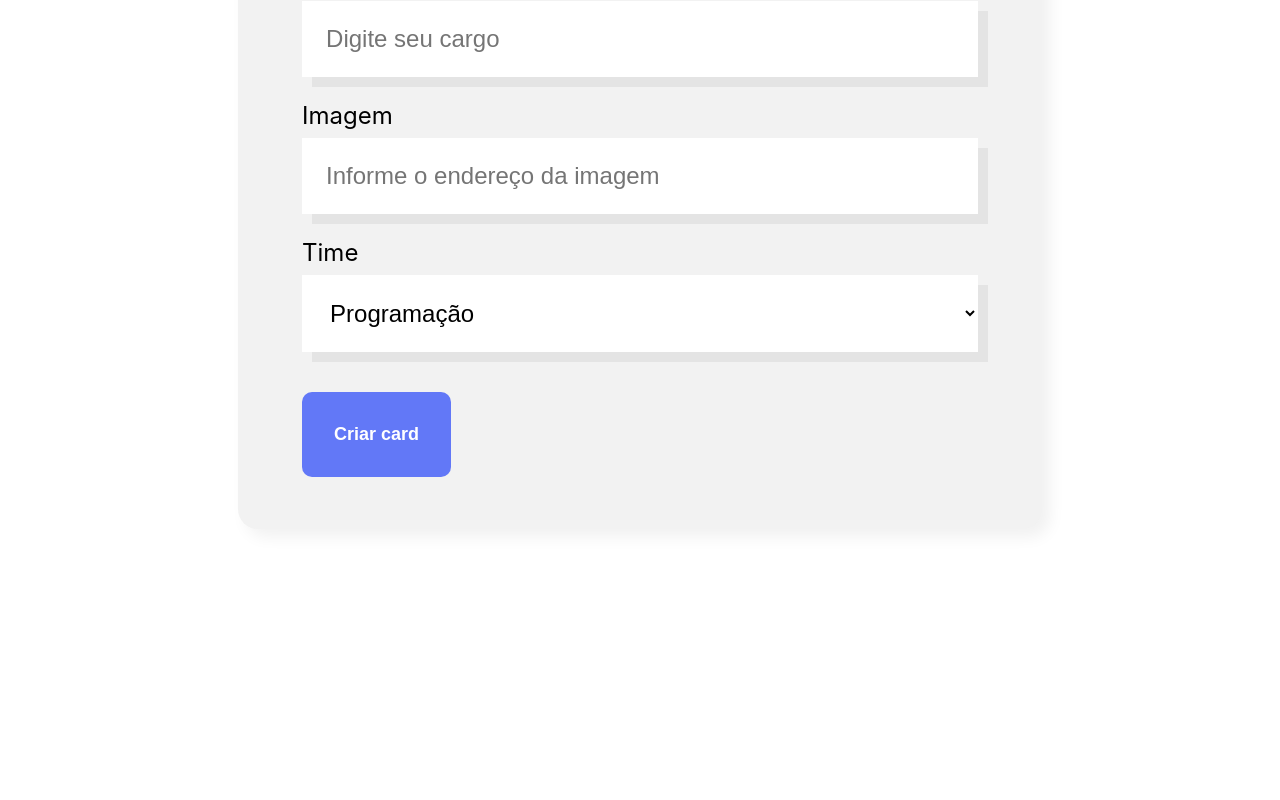
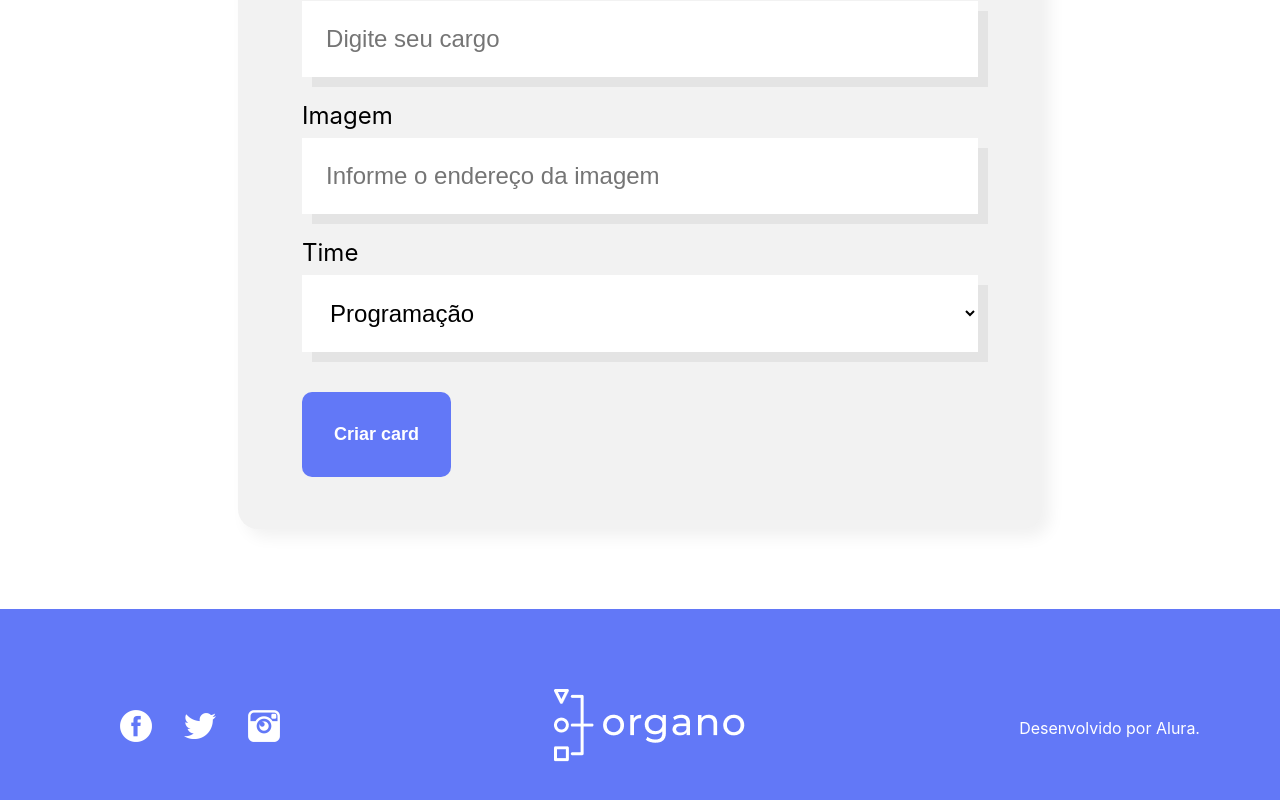
Before and after one commit to Danie-e/ReactDesenvolvendoJavascript, a React (Create React App) app in the folder organo/: page / in a window 1280 px wide. Shown: the part 860-1660 px from the top of the page. Before the commit the page ends 1469 px from the top, so only its background shows below. Built offline with nearby package versions, Linux system fonts and the light colour scheme; the HTML template or start-up script is replaced by a standard one.

Commit message:
Adicionando rodapé.

```diff
--- a/organo/public/index.html
+++ b/organo/public/index.html
@@ -1,5 +1,5 @@
 <!DOCTYPE html>
-<html lang="en">
+<html lang="pt-br">
   <head>
     <meta charset="utf-8" />
     <link rel="icon" href="%PUBLIC_URL%/favicon.ico" />
@@ -24,7 +24,7 @@
       work correctly both with client-side routing and a non-root public URL.
       Learn how to configure a non-root public URL by running `npm run build`.
     -->
-    <title>React App</title>
+    <title>Organo</title>
   </head>
   <body>
     <noscript>You need to enable JavaScript to run this app.</noscript>
--- a/organo/src/App.js
+++ b/organo/src/App.js
@@ -2,6 +2,7 @@
 import Banner from './Componentes/Banner';
 import Formulario from './Componentes/Formulario';
 import Time from './Componentes/Time';
+import Rodape from './Componentes/Rodape';
 
 function App() {
 
@@ -64,6 +65,7 @@
               colaboradores={colaboradores.filter(colaborador => colaborador.Time === time.nome)}
             />
         )}
+    <Rodape/>
     </div>
   );
 }
--- /dev/null
+++ b/organo/src/Componentes/Rodape/Rodape.css
@@ -0,0 +1,17 @@
+.footer {
+    background: #6278F7;
+    color: #FFF;
+    padding: 80px;
+    display: flex;
+    justify-content: space-between;
+    align-items: center;
+}
+
+.footer ul li {
+    display: inline-block;
+    margin-right: 32px;
+}
+
+.footer ul li:last-child {
+    margin-right: 0;
+}
--- /dev/null
+++ b/organo/src/Componentes/Rodape/index.js
@@ -0,0 +1,35 @@
+import './Rodape.css'
+
+const Rodape = () => {
+    return (<footer className="footer">
+        <section>
+            <ul>
+                <li>
+                    <a href="facebook.com" target="_blank">
+                        <img src="/imagens/fb.png" alt="" />
+                    </a>
+                </li>
+                <li>
+                    <a href="twitter.com" target="_blank">
+                        <img src="/imagens/tw.png" alt="" />
+                    </a>
+                </li>
+                <li>
+                    <a href="instagram.com" target="_blank">
+                        <img src="/imagens/ig.png" alt="" />
+                    </a>
+                </li>
+            </ul>
+        </section>
+        <section>
+            <img src="/imagens/logo.png" alt="" />
+        </section>
+        <section>
+            <p>
+                Desenvolvido por Alura.
+            </p>
+        </section>
+    </footer>)
+}
+
+export default Rodape
```
Also changed, not shown: organo/public/logo192.png (deleted), organo/public/logo512.png (deleted), organo/public/manifest.json.
